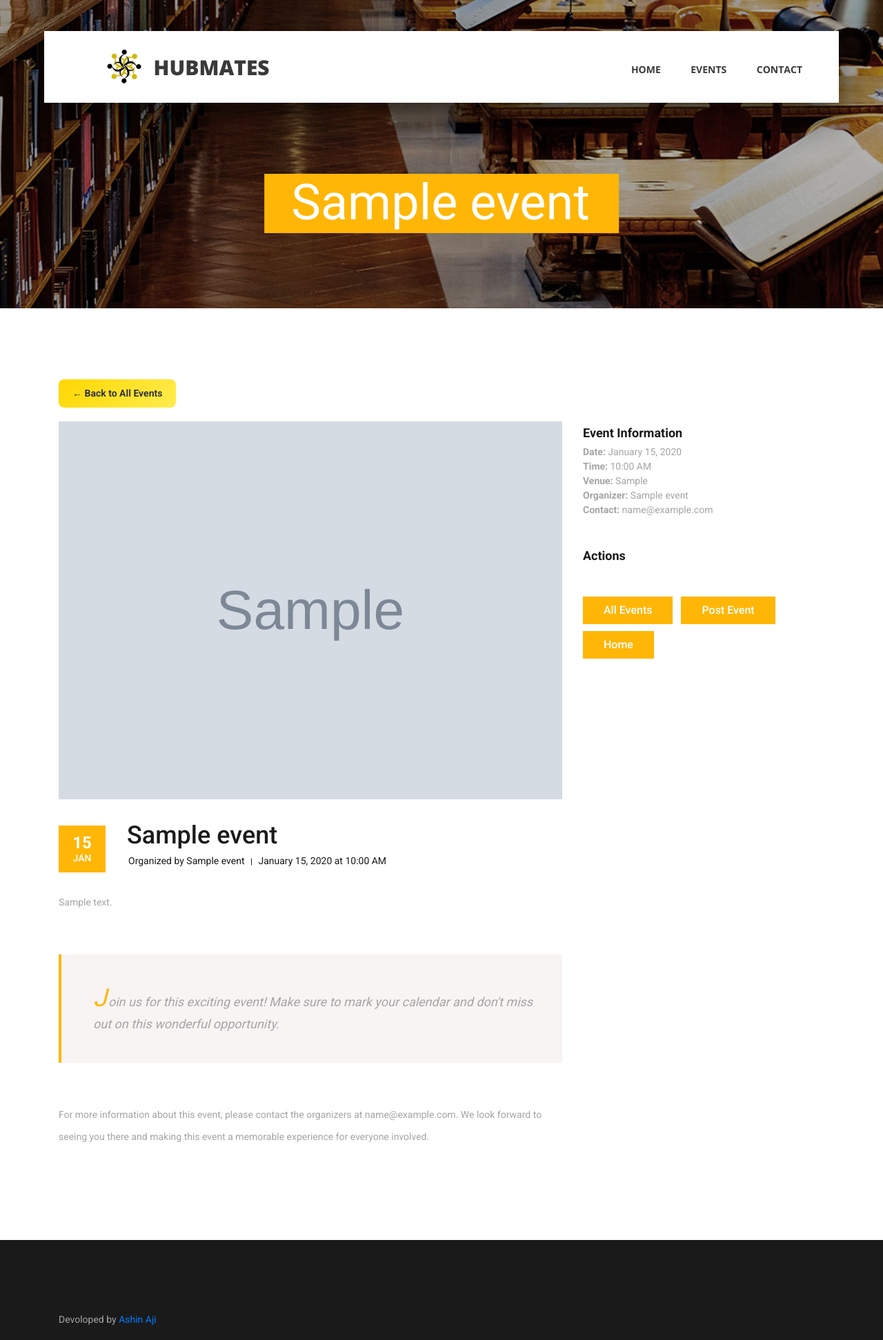
After one commit to FineCactus/HubMates, a Django app: page /event/1/ in a window 1280 px wide. The commit adds this page. Shown: the whole page at 69% size. Run offline with Django 5.2, Linux system fonts and the light colour scheme; tables that the repository leaves empty hold one stand-in row (values such as "Sample post"); grey boxes marked "Sample" are stand-in pictures; some libraries are stand-ins or nearby versions.

Commit message:
added event details page

```diff
--- a/ReadersHub/myapp/urls.py
+++ b/ReadersHub/myapp/urls.py
@@ -4,6 +4,7 @@ from myapp import views
 urlpatterns = [
     path('', views.index, name='index'),
     path('news/', views.news, name='news'),
+    path('event/<int:event_id>/', views.event_detail, name='event_detail'),
     path('post-event/', views.post_event, name='post_event'),
     path('send-otp/', views.send_otp_email, name='send_otp'),
     path('verify-otp/', views.verify_otp_and_post_event, name='verify_otp'),
--- a/ReadersHub/myapp/views.py
+++ b/ReadersHub/myapp/views.py
@@ -5,6 +5,8 @@ from django.contrib import messages
 from django.conf import settings
 from django.views.decorators.csrf import csrf_exempt
 from django.views.decorators.http import require_http_methods
+from django.utils import timezone
+from datetime import date
 from .forms import EventForm
 from .models import Event
 import random
@@ -14,12 +16,27 @@ import time
 # Create your views here.
 
 def index(request):
-    return render(request, 'index.html')
+    # Get today's events that are verified and active
+    today = date.today()
+    todays_events = Event.objects.filter(
+        date=today,
+        is_verified=True,
+        is_active=True
+    ).order_by('time')[:3]  # Limit to 3 events to maintain design
+
+    return render(request, 'index.html', {'todays_events': todays_events})
 
 def news(request):
     # Fetch all verified and active events, ordered by creation date (newest first)
     events = Event.objects.filter(is_verified=True, is_active=True).order_by('-created_at')
     return render(request, 'news.html', {'events': events})
+
+def event_detail(request, event_id):
+    from django.shortcuts import get_object_or_404
+    # Get the specific event or return 404 if not found
+    event = get_object_or_404(Event, id=event_id, is_verified=True, is_active=True)
+
+    return render(request, 'event_detail.html', {'event': event})
 
 def post_event(request):
     if request.method == 'POST':
--- a/ReadersHub/static/styles/main_styles.css
+++ b/ReadersHub/static/styles/main_styles.css
@@ -1340,6 +1340,33 @@ input:last-of-type
 	margin-top: 21px;
 	margin-bottom: 13px;
 }
+.event_details_inline
+{
+	margin-top: 15px;
+	padding-top: 10px;
+	border-top: 1px solid #e5e5e5;
+}
+.event_details_inline small
+{
+	font-size: 13px;
+	color: #666;
+	font-weight: 500;
+}
+.event_details_inline small strong
+{
+	color: #1a1a1a;
+	font-weight: 600;
+}
+.event_details_inline a
+{
+	color: #ffb606;
+	text-decoration: none;
+}
+.event_details_inline a:hover
+{
+	color: #ff9500;
+	text-decoration: underline;
+}
 .event_image
 {
 
--- /dev/null
+++ b/ReadersHub/templates/event_detail.html
@@ -0,0 +1,181 @@
+{% extends 'base.html' %}
+{% load static %}
+
+{% block extra_css %}
+<link rel="stylesheet" type="text/css" href="{% static 'styles/news_post_styles.css' %}">
+<link rel="stylesheet" type="text/css" href="{% static 'styles/news_post_responsive.css' %}">
+<style>
+.event_detail_meta {
+    background: linear-gradient(135deg, #ffd700 0%, #ffed4e 100%);
+    color: #333;
+    padding: 10px 20px;
+    border-radius: 8px;
+    margin: 15px 0;
+    font-weight: 600;
+}
+
+.event_detail_item_inline {
+    display: inline-block;
+    margin-right: 20px;
+    margin-bottom: 10px;
+}
+
+.event_detail_item_inline strong {
+    color: #1a1a1a;
+}
+
+.back_to_events {
+    margin-bottom: 20px;
+}
+
+.back_to_events a {
+    background: linear-gradient(135deg, #ffd700 0%, #ffed4e 100%);
+    color: #333;
+    padding: 10px 20px;
+    text-decoration: none;
+    border-radius: 8px;
+    font-weight: 600;
+    display: inline-block;
+    transition: all 0.3s ease;
+}
+
+.back_to_events a:hover {
+    transform: translateY(-2px);
+    box-shadow: 0 5px 15px rgba(255, 215, 0, 0.3);
+    color: #333;
+    text-decoration: none;
+}
+
+.sidebar {
+    margin-top: 70px; /* Align sidebar with poster image */
+}
+
+/* Adjust back to events button positioning */
+.back_to_events {
+    position: relative;
+    z-index: 10;
+}
+</style>
+{% endblock %}
+
+{% block content %}
+
+	<!-- Home -->
+
+	<div class="home">
+		<div class="home_background_container prlx_parent">
+			<div class="home_background prlx" style="background-image:url({% static 'images/news_background.jpg' %})"></div>
+		</div>
+		<div class="home_content">
+			<h1>{{ event.title }}</h1>
+		</div>
+	</div>
+
+	<!-- Event Detail -->
+
+	<div class="news">
+		<div class="container">
+			<div class="row">
+
+				<!-- Event Detail Column -->
+
+				<div class="col-lg-8">
+
+					<div class="back_to_events">
+						<a href="{% url 'news' %}">&larr; Back to All Events</a>
+					</div>
+
+					<div class="news_post_container">
+						<!-- Event Post -->
+						<div class="news_post">
+							<div class="news_post_image">
+								{% if event.poster %}
+									<img src="{{ event.poster.url }}" alt="{{ event.title }}">
+								{% else %}
+									<img src="{% static 'images/news_1.jpg' %}" alt="{{ event.title }}">
+								{% endif %}
+							</div>
+							<div class="news_post_top d-flex flex-column flex-sm-row">
+								<div class="news_post_date_container">
+									<div class="news_post_date d-flex flex-column align-items-center justify-content-center">
+										<div>{{ event.date|date:"d" }}</div>
+										<div>{{ event.date|date:"M"|lower }}</div>
+									</div>
+								</div>
+								<div class="news_post_title_container">
+									<div class="news_post_title">
+										<a href="#">{{ event.title }}</a>
+									</div>
+									<div class="news_post_meta">
+										<span class="news_post_author">Organized by {{ event.college_name }}</span>
+										<span>|</span>
+										<span class="news_post_comments">{{ event.date|date:"F d, Y" }} at {{ event.time|time:"g:i A" }}</span>
+									</div>
+								</div>
+							</div>
+							<div class="news_post_text">
+								<p>{{ event.description }}</p>
+							</div>
+
+							<div class="news_post_quote">
+								<p class="news_post_quote_text"><span>J</span>oin us for this exciting event! Make sure to mark your calendar and don't miss out on this wonderful opportunity.</p>
+							</div>
+
+							<p class="news_post_text" style="margin-top: 59px;">For more information about this event, please contact the organizers at {{ event.organizer_email }}. We look forward to seeing you there and making this event a memorable experience for everyone involved.</p>
+						</div>
+
+					</div>
+
+				</div>
+
+				<!-- Sidebar Column -->
+
+				<div class="col-lg-4">
+					<div class="sidebar">
+
+						<!-- Event Information -->
+						<div class="sidebar_section">
+							<div class="sidebar_section_title">
+								<h3>Event Information</h3>
+							</div>
+							<div class="event_info_sidebar">
+								<div class="event_info_item">
+									<strong>Date:</strong> {{ event.date|date:"F d, Y" }}
+								</div>
+								<div class="event_info_item">
+									<strong>Time:</strong> {{ event.time|time:"g:i A" }}
+								</div>
+								<div class="event_info_item">
+									<strong>Venue:</strong> {{ event.venue }}
+								</div>
+								<div class="event_info_item">
+									<strong>Organizer:</strong> {{ event.college_name }}
+								</div>
+								<div class="event_info_item">
+									<strong>Contact:</strong> {{ event.organizer_email }}
+								</div>
+							</div>
+						</div>
+
+
+
+						<!-- Actions -->
+
+						<div class="sidebar_section">
+							<div class="sidebar_section_title">
+								<h3>Actions</h3>
+							</div>
+							<div class="tags d-flex flex-row flex-wrap">
+								<div class="tag"><a href="{% url 'news' %}">All Events</a></div>
+								<div class="tag"><a href="{% url 'post_event' %}">Post Event</a></div>
+								<div class="tag"><a href="{% url 'index' %}">Home</a></div>
+							</div>
+						</div>
+
+					</div>
+				</div>
+			</div>
+		</div>
+	</div>
+
+{% endblock %}
```
Also changed, not shown: ReadersHub/static/styles/events_custom.css (+54 -0 lines), ReadersHub/templates/index.html (+29 -45 lines), ReadersHub/templates/news.html (+6 -1 lines).
